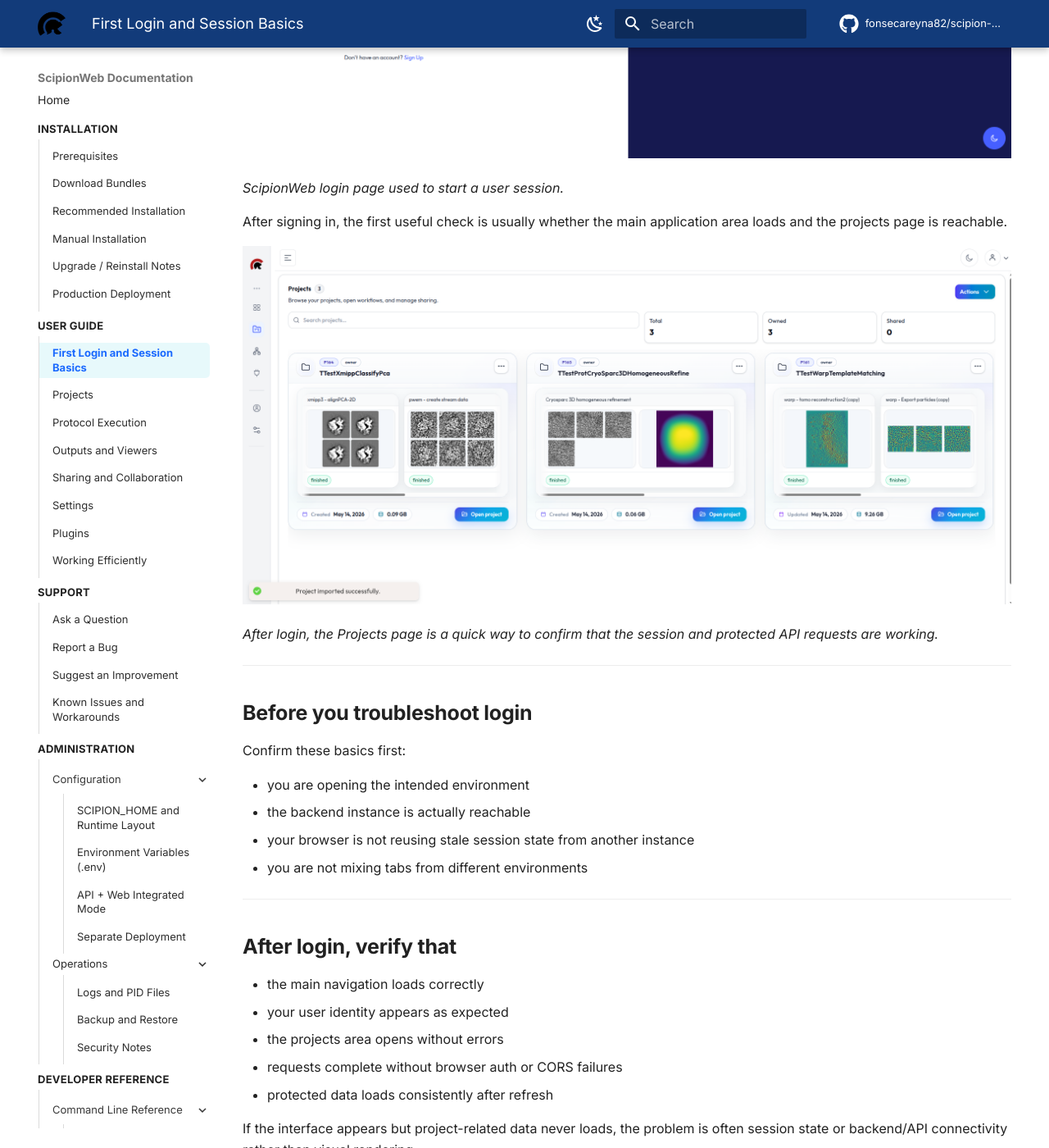
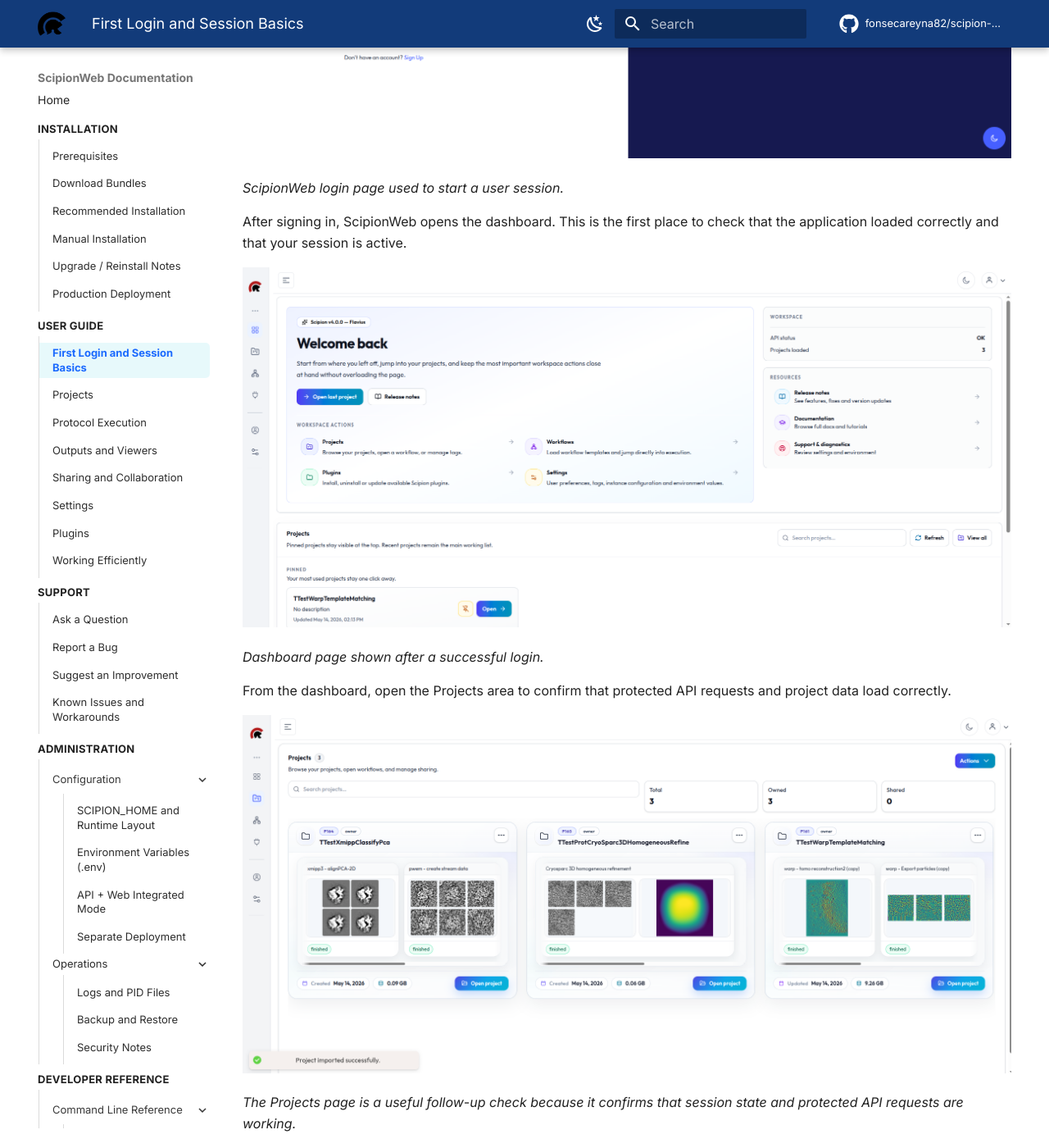
Before and after one commit to fonsecareyna82/scipion-docs, an MkDocs documentation site: the page built from docs/user-guide/first-login.md, in a window 1280 px wide and 1400 px high, scrolled down 519 px. Shown: the whole window at 82% size. Built offline with MkDocs 1.6.1 and Material for MkDocs 9.7.7, drawn with Linux system fonts in a browser that asks for light colours; comment, search, counter and statistics services are not loaded; some of the changed text lies outside the part shown.

Commit message:
Add dashboard screenshot to first login guide

```diff
--- a/docs/user-guide/first-login.md
+++ b/docs/user-guide/first-login.md
@@ -7,17 +7,23 @@
 
 Use this page for the first actions after opening ScipionWeb in the browser.
 
-Start from the login page, sign in with your user credentials, and then verify that the main application area loads correctly.
+Start from the login page and sign in with your user credentials.
 
 ![Login page](../assets/images/screenshots/user-guide/login-page.png)
 
 *ScipionWeb login page used to start a user session.*
 
-After signing in, the first useful check is usually whether the main application area loads and the projects page is reachable.
+After signing in, ScipionWeb opens the dashboard. This is the first place to check that the application loaded correctly and that your session is active.
+
+![Dashboard page after login](../assets/images/screenshots/user-guide/dashboard-page.png)
+
+*Dashboard page shown after a successful login.*
+
+From the dashboard, open the Projects area to confirm that protected API requests and project data load correctly.
 
 ![Projects page after login](../assets/images/screenshots/user-guide/projects-page.png)
 
-*After login, the Projects page is a quick way to confirm that the session and protected API requests are working.*
+*The Projects page is a useful follow-up check because it confirms that session state and protected API requests are working.*
 
 ---
 
@@ -34,6 +40,7 @@
 
 ## After login, verify that
 
+- the dashboard loads correctly
 - the main navigation loads correctly
 - your user identity appears as expected
 - the projects area opens without errors
```
